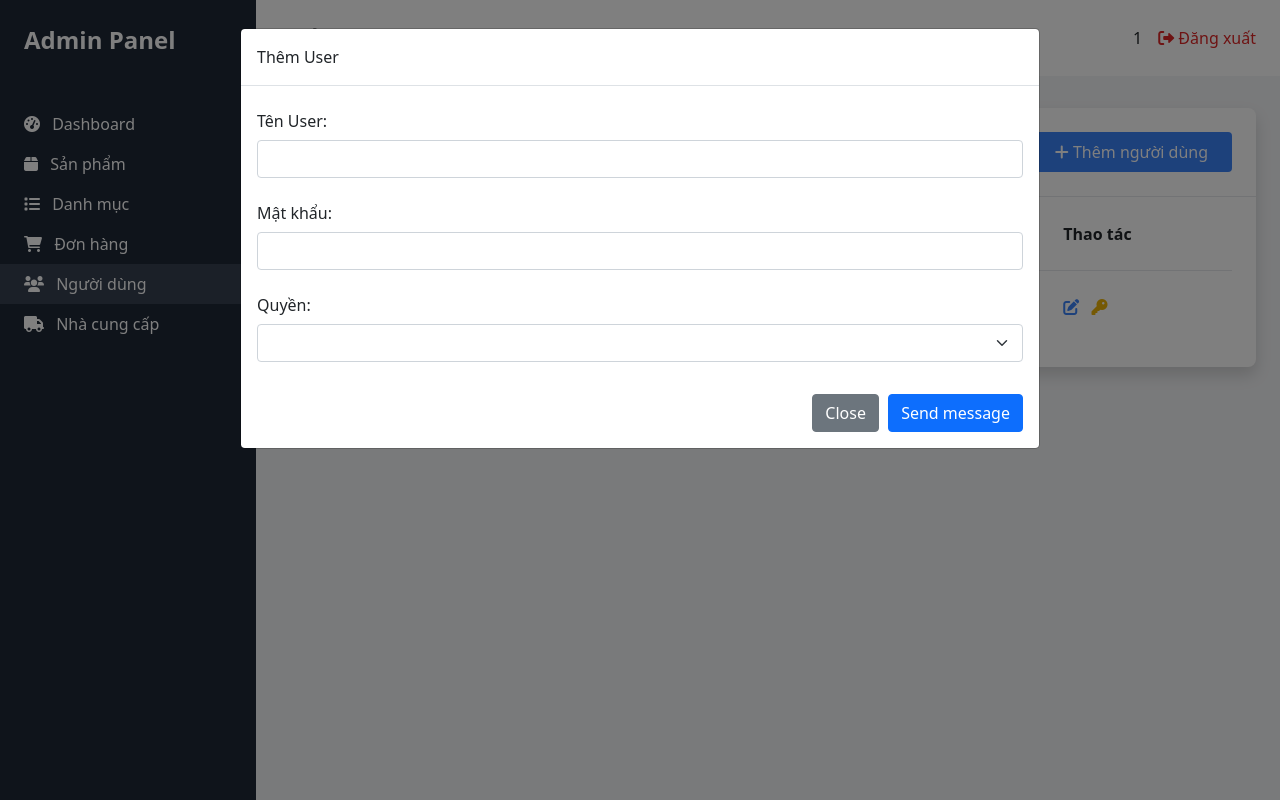
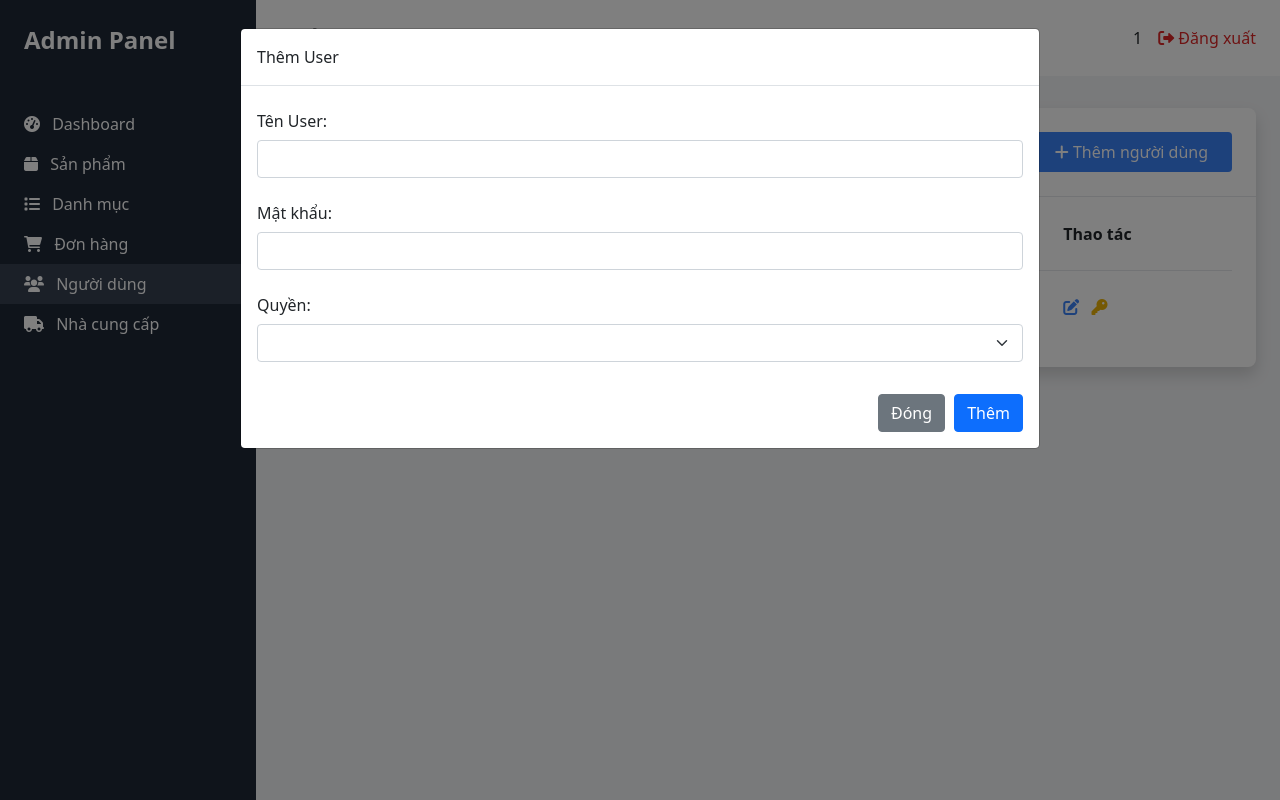
Before and after one commit to Hiep-Trinh-Dinh/WebSellShoe, a PHP site: page /Web2/admin/users in a window 1280 px wide, after a click on "Thêm người dùng". Run offline with PHP 8.4, Linux system fonts and the light colour scheme; the visitor is signed in with stand-in values (Sample User, id 1); tables that the repository leaves empty hold one stand-in row (values such as "Sample post"); some libraries are stand-ins or nearby versions.

Commit message:
fix user

```diff
--- a/app/controllers/AdminUserController.php
+++ b/app/controllers/AdminUserController.php
@@ -26,20 +26,25 @@ class AdminUserController extends BaseController {
 
     public function add() {
         if ($_SERVER['REQUEST_METHOD'] == 'POST') {
+            try {
                 $username = $_POST['tenTK'] ?? '';
                 $password = $_POST['matKhau'] ?? '';
                 $role = $_POST['maQuyen'] ?? 2;
                 $status = $_POST['trangThai'] ?? 1;
 
+                // Validate input
+                if (empty($username) || empty($password)) {
+                    throw new Exception('Vui lòng điền đầy đủ thông tin');
+                }
+
                 // Kiểm tra username đã tồn tại chưa
                 if ($this->userModel->checkUsername($username)) {
-                echo json_encode(['success' => false, 'message' => 'Tên đăng nhập đã tồn tại']);
-                exit();
+                    throw new Exception('Tên đăng nhập đã tồn tại');
                 }
 
                 $data = [
                     'tenTK' => $username,
-                'matKhau' => md5($password), // Trong thực tế nên dùng password_hash()
+                    'matKhau' => md5($password),
                     'maQuyen' => $role,
                     'trangThai' => $status
                 ];
@@ -47,7 +52,13 @@ class AdminUserController extends BaseController {
                 if ($this->userModel->add($data)) {
                     echo json_encode(['success' => true]);
                 } else {
-                echo json_encode(['success' => false, 'message' => 'Thêm người dùng thất bại']);
+                    throw new Exception('Thêm người dùng thất bại');
+                }
+            } catch (Exception $e) {
+                echo json_encode([
+                    'success' => false,
+                    'message' => $e->getMessage()
+                ]);
             }
             exit();
         }
--- a/app/views/admin/users/index.php
+++ b/app/views/admin/users/index.php
@@ -18,7 +18,7 @@
                         <h5 class="modal-title">Thêm User</h5>
                     </div>
                     <div class="modal-body">
-                        <form action="users/add" method="POST" class="needs-validation" novalidate>
+                        <form id="addUserForm" class="needs-validation" novalidate>
                             <div class="mb-3">
                                 <label for="tenTK" class="col-form-label">Tên User:</label>
                                 <input type="text" class="form-control" id="tenTK" name="tenTK" required>
@@ -46,8 +46,8 @@
                             </div>
 
                             <div class="mt-3" style="float: right;">
-                                <button type="button" class="btn btn-secondary" data-bs-dismiss="modal">Close</button>
-                                <button type="submit" class="btn btn-primary" style="margin-left: 5px;">Send message</button>
+                                <button type="button" class="btn btn-secondary" data-bs-dismiss="modal">Đóng</button>
+                                <button type="submit" class="btn btn-primary" style="margin-left: 5px;">Thêm</button>
                             </div>
                         </form>
                     </div>
@@ -186,4 +186,43 @@ document.addEventListener("DOMContentLoaded", function () {
         });
     });
 });
+
+// Thêm xử lý submit form bằng AJAX
+document.getElementById('addUserForm').addEventListener('submit', function(e) {
+    e.preventDefault();
+
+    if (!this.checkValidity()) {
+        e.stopPropagation();
+        this.classList.add('was-validated');
+        return;
+    }
+
+    const formData = new FormData(this);
+
+    fetch('<?php echo BASE_URL; ?>/admin/users/add', {
+        method: 'POST',
+        body: formData
+    })
+    .then(response => response.json())
+    .then(data => {
+        if (data.success) {
+            // Đóng modal
+            const modal = bootstrap.Modal.getInstance(document.getElementById('modalAddUser'));
+            modal.hide();
+
+            // Reset form
+            this.reset();
+            this.classList.remove('was-validated');
+
+            // Reload trang để cập nhật danh sách
+            location.reload();
+        } else {
+            alert(data.message || 'Có lỗi xảy ra khi thêm người dùng');
+        }
+    })
+    .catch(error => {
+        console.error('Error:', error);
+        alert('Có lỗi xảy ra khi thêm người dùng');
+    });
+});
 </script>
```
Lines whose indentation alone changed are shown as unchanged.
